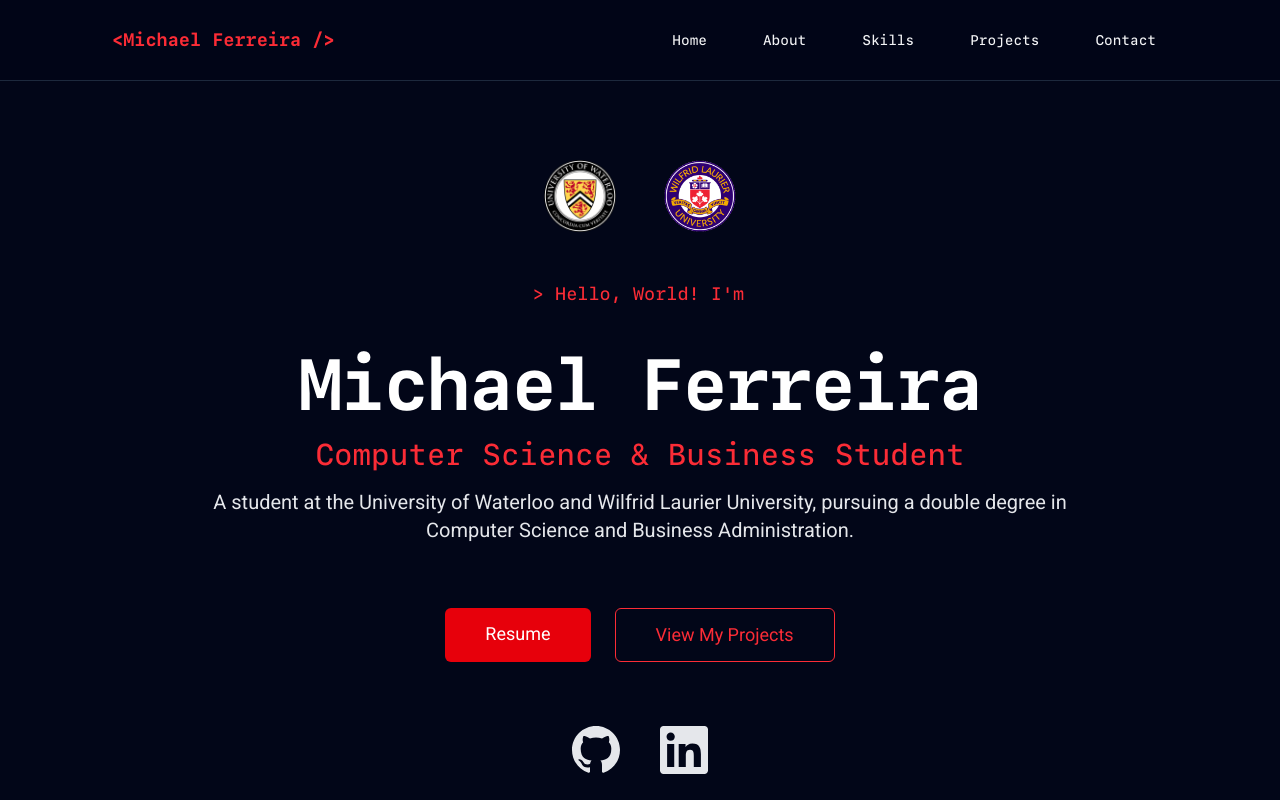
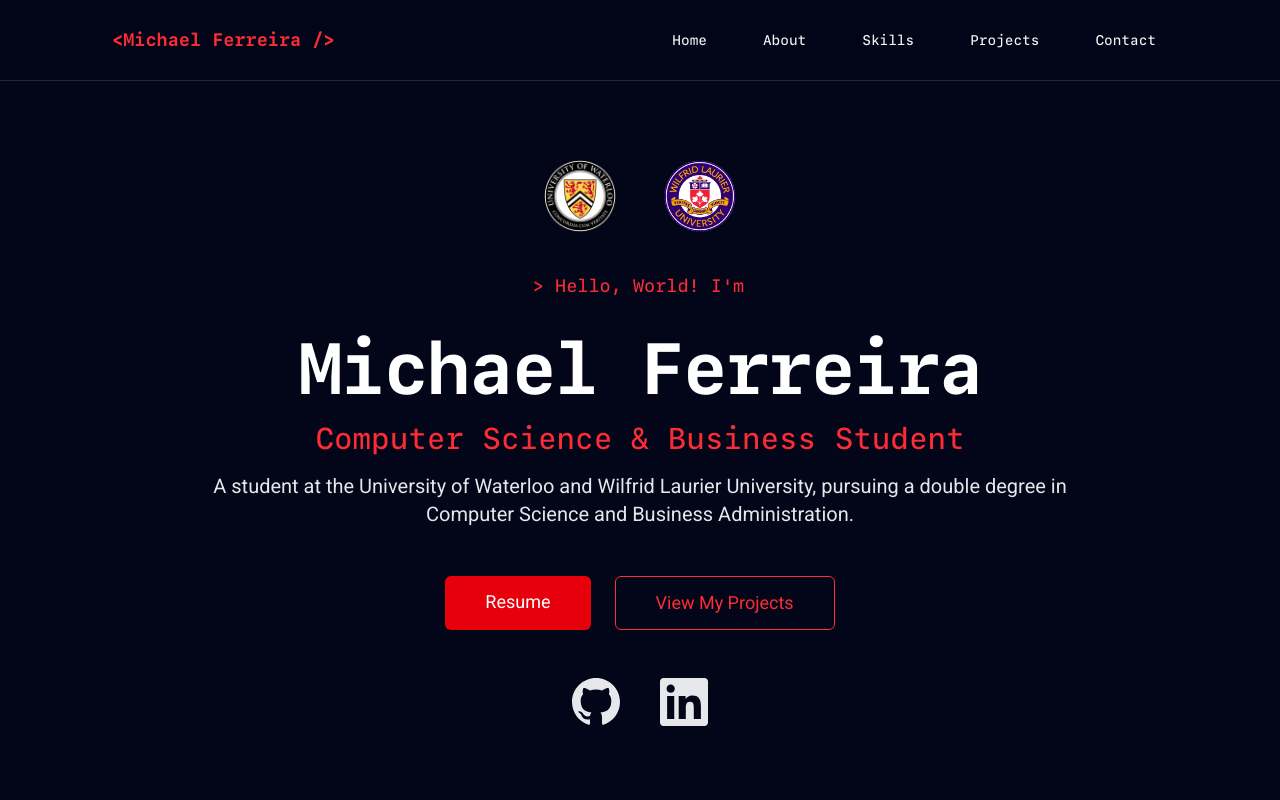
Before and after one commit to michaeljf07/personal-website2.0, a Next.js app: page / in a window 1280 px wide. Shown: the top 800 px of the page. Built offline with nearby package versions, Linux system fonts and the light colour scheme.

Commit message:
fixed hero

```diff
--- a/app/components/HeroSection.tsx
+++ b/app/components/HeroSection.tsx
@@ -5,7 +5,7 @@ export default function HeroSection() {
         <section
             id="home"
             className="relative min-h-screen flex flex-col items-center justify-center lg:justify-start pt-16 lg:pt-24 px-4 lg:px-8 pb-20 lg:pb-32">
-            <div className="flex gap-4 md:gap-8 lg:gap-12 mb-6 md:mb-8 lg:mb-12">
+            <div className="flex gap-4 md:gap-8 lg:gap-12 mb-6 md:mb-4 lg:mb-10">
                 <img
                     src="/logos/uw_logo.png"
                     alt="University of Waterloo"
@@ -18,7 +18,7 @@ export default function HeroSection() {
                 />
             </div>
 
-            <div className="space-y-3 mb-4 md:mb-6 lg:mb-10">
+            <div className="space-y-3 mb-4 md:mb-6 lg:mb-8">
                 <p className="text-red-500 sm:text-md md:text-md lg:text-lg font-medium font-sf-mono typing-animation">
                     &gt; Hello, World! I&apos;m{""}
                 </p>
@@ -38,7 +38,7 @@ export default function HeroSection() {
                 </p>
             </div>
 
-            <div className="flex flex-col sm:flex-row gap-3 md:gap-4 lg:gap-6 mt-10 lg:mt-16 w-full sm:w-auto justify-center text-center">
+            <div className="flex flex-col sm:flex-row gap-3 md:gap-4 lg:gap-6 mt-4 lg:mt-12 w-full sm:w-auto justify-center text-center">
                 <Link
                     href="/resume.pdf"
                     className="px-8 sm:px-8 py-3 md:py-3 lg:px-10 bg-red-600 hover:bg-red-500 text-white font-medium rounded-md transition-all duration-200 hover:scale-105 hover:shadow-lg hover:shadow-red-500/50 text-base sm:text-base md:text-base lg:text-lg">
@@ -51,8 +51,7 @@ export default function HeroSection() {
                 </a>
             </div>
 
-            {/* Social Icons */}
-            <div className="flex gap-4 md:gap-6 lg:gap-10 mt-10 lg:mt-16">
+            <div className="flex gap-4 md:gap-6 lg:gap-10 mt-8 lg:mt-12">
                 <a
                     href="https://github.com/michaeljf07"
                     target="_blank"
```
